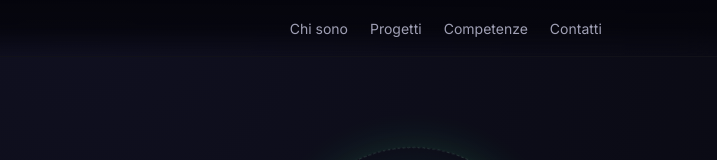
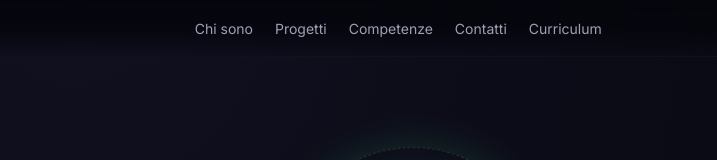
Before and after one commit to ivan-calogero/ivan-calogero.github.io, a plain HTML site: page index.html in a window 1280 px wide. Shown: the top 160 px of the page, 563-1280 px from the left. Drawn offline with Linux system fonts and the light colour scheme.

Commit message:
Update index.html

```diff
--- a/index.html
+++ b/index.html
@@ -24,6 +24,7 @@
             <a href="#projects">Progetti</a>
             <a href="#skills">Competenze</a>
             <a href="#contact">Contatti</a>
+            <a href="./cv.html">Curriculum</a>
         </nav>
     </header>
 
```
